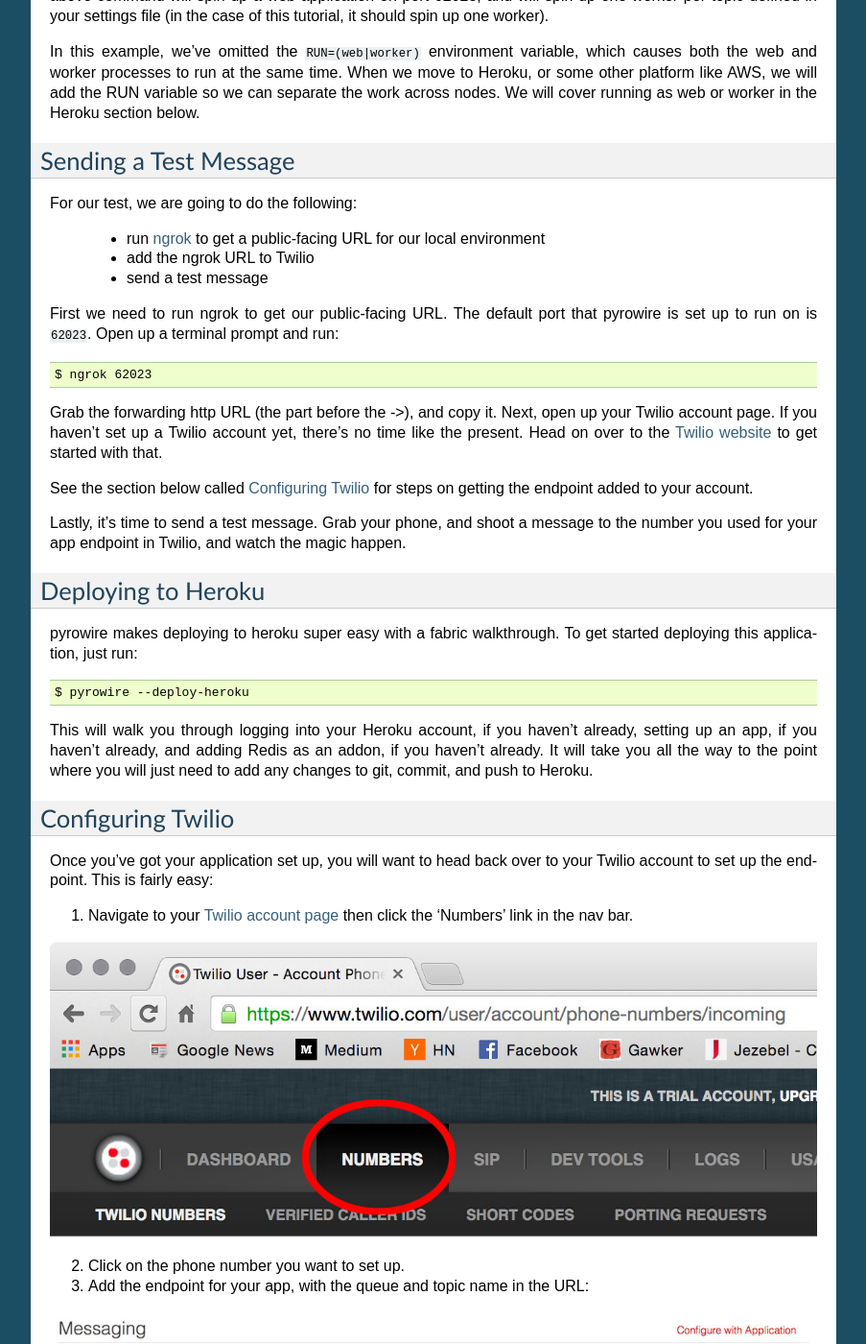
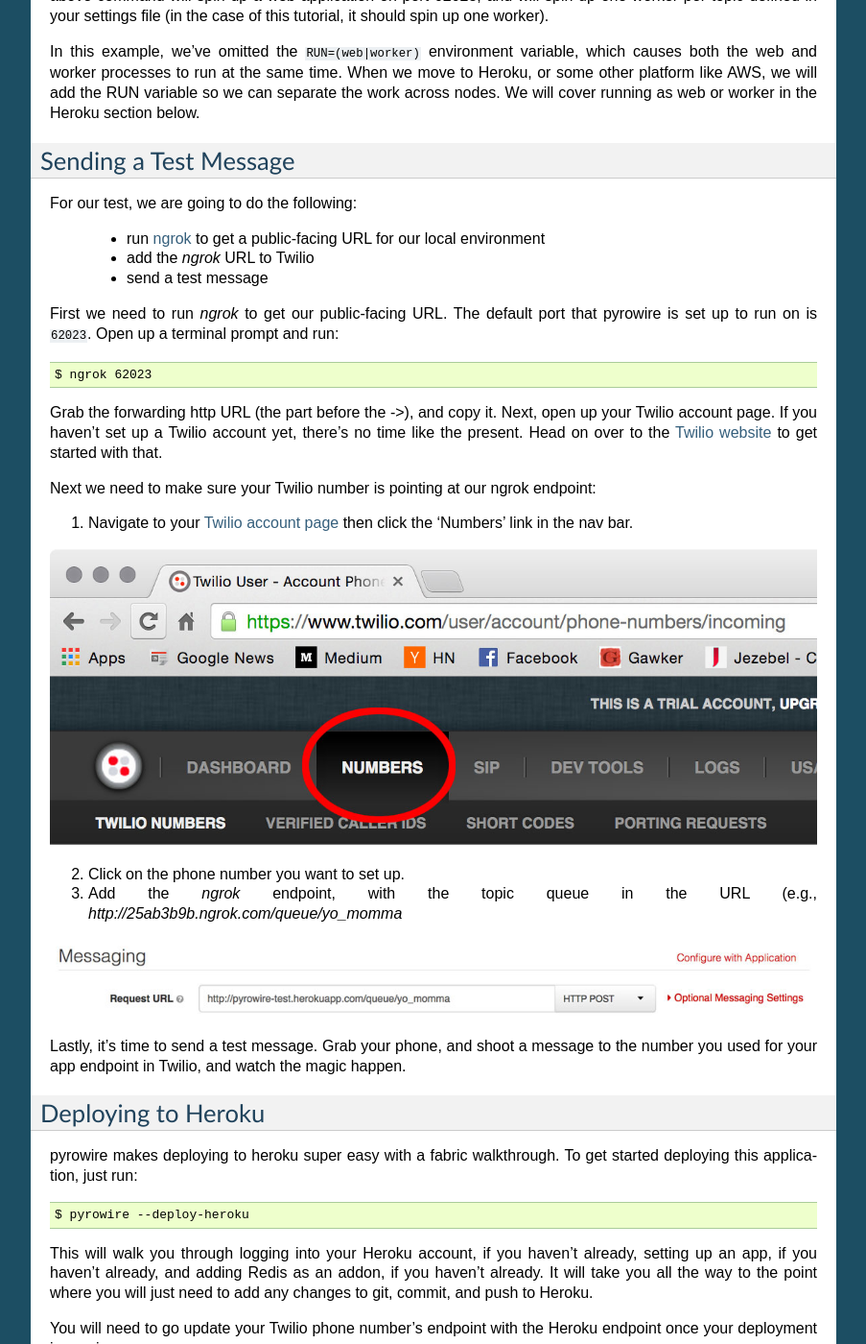
Before and after one commit to wieden-kennedy/pyrowire, a Sphinx documentation site: the page built from docs/doc_sections/tutorial.rst, in a window 1280 px wide and 1400 px high, scrolled down 5031 px. Shown: the whole window at 96% size, without its empty margins (198-1101 px from the left). Built offline with Sphinx 7.4.7, drawn with Linux system fonts in a browser that asks for light colours; some of the changed text lies outside the part shown.

Commit message:
added ngrok instructions

```diff
--- a/docs/doc_sections/tutorial.rst
+++ b/docs/doc_sections/tutorial.rst
@@ -309,10 +309,10 @@
 For our test, we are going to do the following:
 
     * run `ngrok <./doc_sections/installation.html#ngrok>`_ to get a public-facing URL for our local environment
-    * add the ngrok URL to Twilio
+    * add the *ngrok* URL to Twilio
     * send a test message
 
-First we need to run ngrok to get our public-facing URL. The default port that pyrowire is set up to run on is ``62023``.
+First we need to run *ngrok* to get our public-facing URL. The default port that pyrowire is set up to run on is ``62023``.
 Open up a terminal prompt and run:
 
 ::
@@ -323,7 +323,16 @@
 set up a Twilio account yet, there's no time like the present. Head on over to the `Twilio website <https://www.twilio.com>`_
 to get started with that.
 
-See the section below called `Configuring Twilio <#configuring-twilio>`_ for steps on getting the endpoint added to your account.
+Next we need to make sure your Twilio number is pointing at our ngrok endpoint:
+
+1. Navigate to your `Twilio account page <https://www.twilio.com/user/account/>`_ then click the 'Numbers' link in the nav bar.
+
+.. image:: ../_static/images/twilio_numbers.jpg
+
+2. Click on the phone number you want to set up.
+3. Add the *ngrok* endpoint, with the topic queue in the URL (e.g., *http://25ab3b9b.ngrok.com/queue/yo_momma*
+
+.. image:: ../_static/images/test_url.jpg
 
 Lastly, it's time to send a test message. Grab your phone, and shoot a message to the number you used for your app endpoint in
 Twilio, and watch the magic happen.
@@ -340,19 +349,7 @@
 and adding Redis as an addon, if you haven't already. It will take you all the way to the point where you will just need to
 add any changes to git, commit, and push to Heroku.
 
-Configuring Twilio
-------------------
-Once you've got your application set up, you will want to head back over to your Twilio account to set up the endpoint.
-This is fairly easy:
-
-1. Navigate to your `Twilio account page <https://www.twilio.com/user/account/>`_ then click the 'Numbers' link in the nav bar.
-
-.. image:: ../_static/images/twilio_numbers.jpg
-
-2. Click on the phone number you want to set up.
-3. Add the endpoint for your app, with the queue and topic name in the URL:
-
-.. image:: ../_static/images/test_url.jpg
+You will need to go update your Twilio phone number's endpoint with the Heroku endpoint once your deployment is running.
 
 Configuring Redis
 -----------------
```
